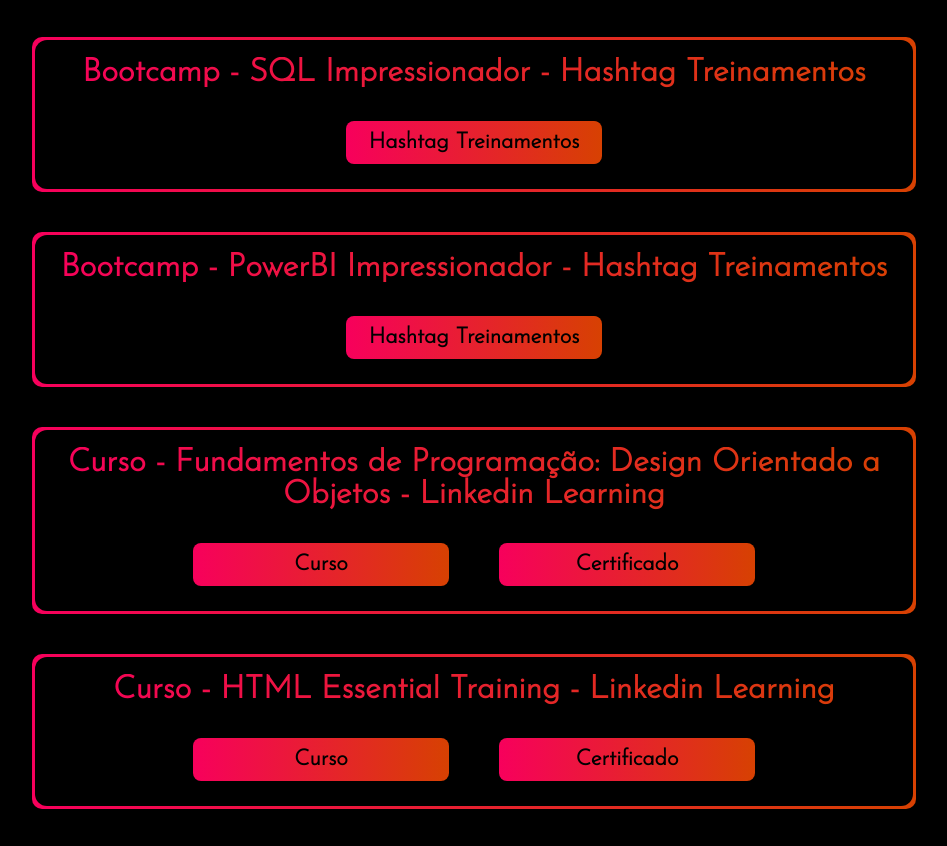
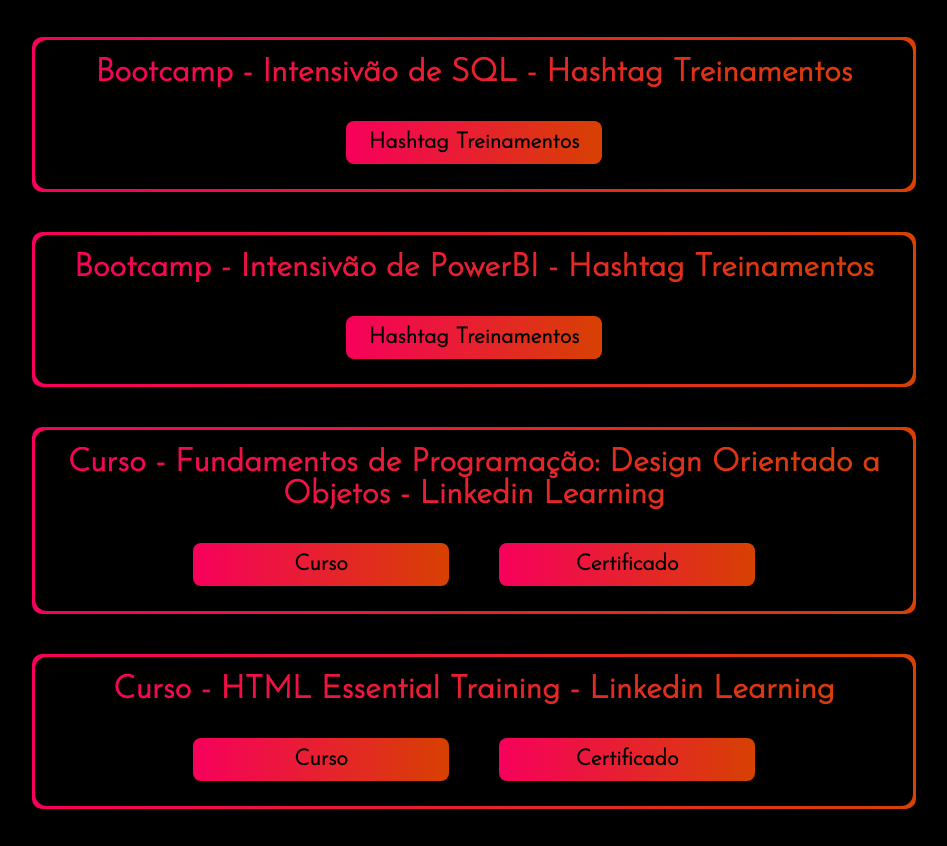
Before and after one commit to Erick-Pavani/erick-pavani.github.io, a plain HTML site: page index.html in a window 1280 px wide. Shown: the part 3254-4100 px from the top of the page, without its empty margins (166-1113 px from the left). Drawn offline with Linux system fonts and the light colour scheme; a web font is replaced by a local one.

Commit message:
Fixing bootcamp names

```diff
--- a/index.html
+++ b/index.html
@@ -203,7 +203,7 @@
 
           <section class="Cursos">
             <div class="GradientBackground">
-              <h3><span>Bootcamp</span> - SQL Impressionador - Hashtag Treinamentos</h3>
+              <h3><span>Bootcamp</span> - Intensivão de SQL - Hashtag Treinamentos</h3>
               <p></p>
               <a href="https://www.hashtagtreinamentos.com/" target="_blank">Hashtag Treinamentos</a>
             </div>
@@ -211,7 +211,7 @@
 
           <section class="Cursos">
             <div class="GradientBackground">
-              <h3><span>Bootcamp</span> - PowerBI Impressionador - Hashtag Treinamentos</h3>
+              <h3><span>Bootcamp</span> - Intensivão de PowerBI - Hashtag Treinamentos</h3>
               <p></p>
               <a href="https://www.hashtagtreinamentos.com/" target="_blank">Hashtag Treinamentos</a>
             </div>
```
